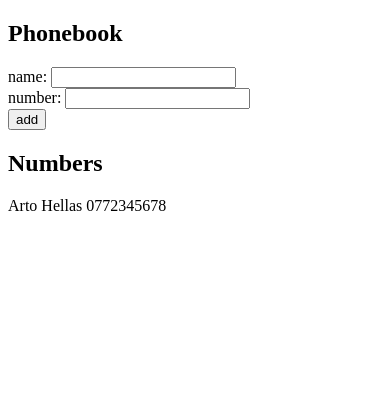
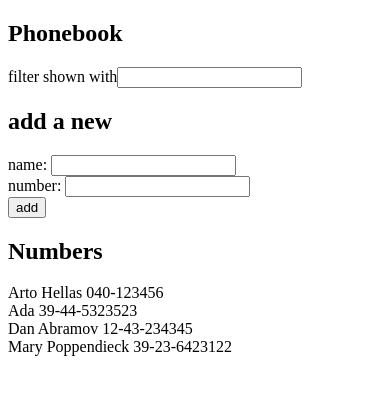
Before and after one commit to schrishan/full-stack-open-2022, a React (Create React App) app in the folder part1/: page / in a window 390 px wide. Shown: the top 394 px of the page. Built offline with nearby package versions, Linux system fonts and the light colour scheme.

Commit message:
2.9*: The Phonebook Step4

```diff
--- a/part1/src/App.js
+++ b/part1/src/App.js
@@ -2,11 +2,19 @@ import { useState } from 'react'
 
 const App = () => {
   const [persons, setPersons] = useState([
-    { name: 'Arto Hellas',
-      number:'0772345678' }
+    { name: 'Arto Hellas', number: '040-123456', id: 1 },
+    { name: 'Ada', number: '39-44-5323523', id: 2 },
+    { name: 'Dan Abramov', number: '12-43-234345', id: 3 },
+    { name: 'Mary Poppendieck', number: '39-23-6423122', id: 4 }
   ])
   const [newName, setNewName] = useState('');
   const [newNumber, setNewNumber] = useState('');
+  const [filterName, setFilterName] = useState('');
+  const [showAll, setShowAll] = useState(true);
+
+  const personsToShow = showAll
+    ? persons
+    : persons.filter(person => person.name === filterName);
 
   const addContact = (event) => {
     event.preventDefault()
@@ -30,9 +38,23 @@ const App = () => {
     setNewNumber(event.target.value)
   }
 
+  const handleFilterNameChange = (event) => {
+    setFilterName(event.target.value)
+    if(filterName ===''){
+      setShowAll(true)
+    }else{
+      setShowAll(false)
+    }
+
+  }
+
   return (
     <div>
       <h2>Phonebook</h2>
+      <div>
+          filter shown with<input value={filterName} onChange={handleFilterNameChange} />
+        </div>
+      <h2>add a new</h2>
       <form onSubmit={addContact}>
         <div>
           name: <input value={newName} onChange={handleNameChange} />
@@ -46,7 +68,7 @@ const App = () => {
       </form>
       <h2>Numbers</h2>
 
-      {persons.map(person =>
+      {personsToShow.map(person =>
         <div key={person.name}>{person.name} {person.number}</div>
       )}
     </div>
```
